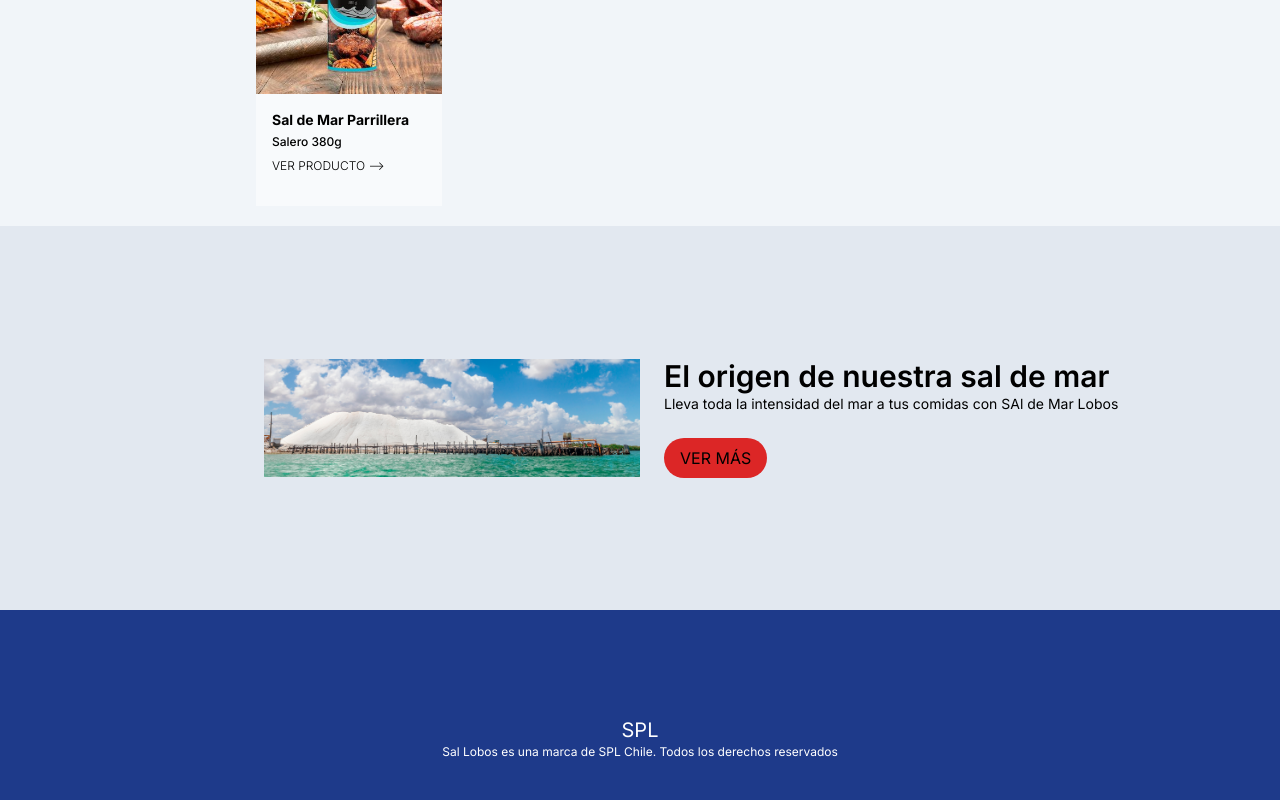
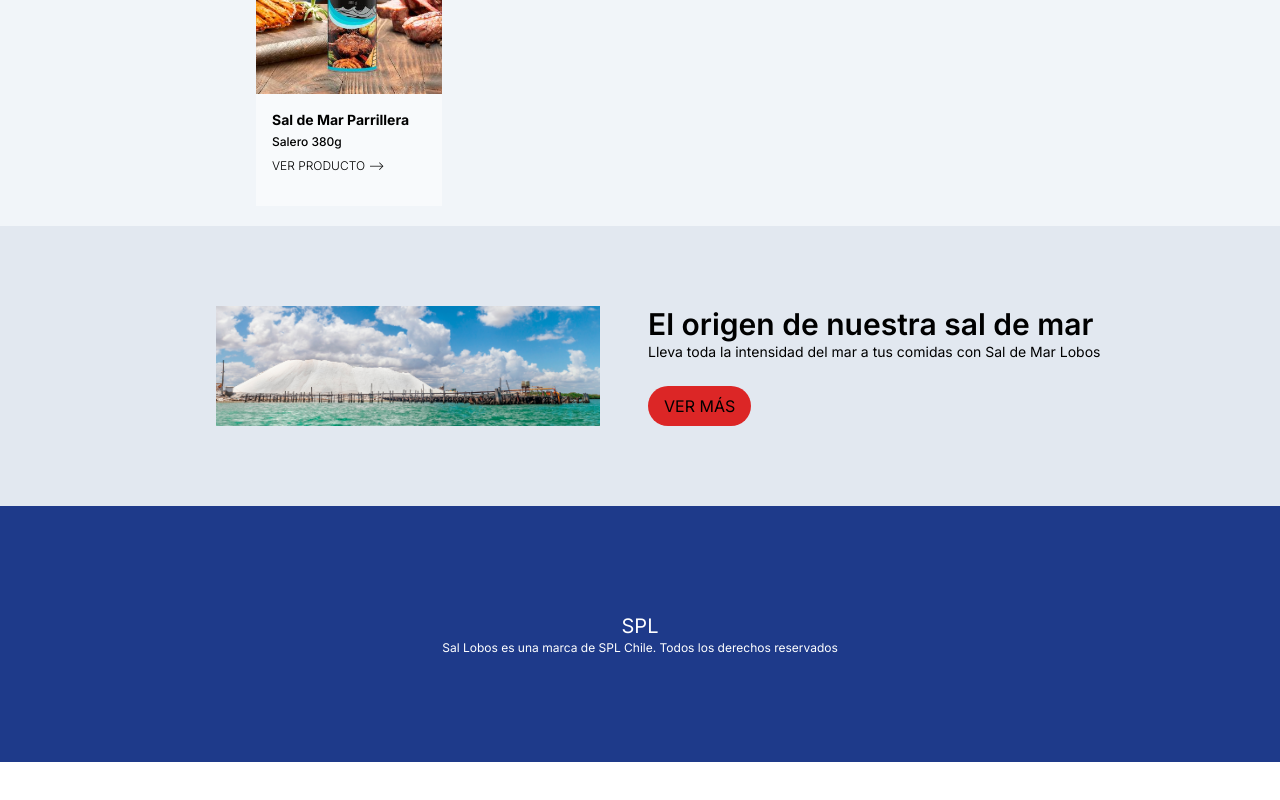
Before and after one commit to fronux2/rumi-store, a Next.js app: page /sal-mar in a window 1280 px wide. Shown: the part 846-1646 px from the top of the page. After the commit the page ends 1608 px from the top, so only its background shows below. Built offline with nearby package versions, Linux system fonts and the light colour scheme.

Commit message:
corregida los estilos de la parte inferior de pagina sal mar

```diff
--- a/src/app/sal-mar/page.tsx
+++ b/src/app/sal-mar/page.tsx
@@ -46,14 +46,14 @@ export default function SalDeMar () {
                   return <Card3 key={card3.titulo} pathUrl={card3.imagen} titulo={card3.titulo} descripcion={card3.descripcion} />
                 })}
               </main>
-              <section className='md:p-6 bg-slate-200 md:flex md:flex-row md:items-center md:h-96'>
-                <div className='md:w-[50%] md:pl-60'>
+              <section className='bg-slate-200 grid grid-cols-1 md:grid-cols-2 md:py-10 items-center'>
+                <div className='m-10 lg:pl-44'>
                   <Image src={mar6} alt='' width={1440} height={800}/>
                 </div>
 
-                <div className='p-6'>
+                <div className='p-6 pl-16 md:pl-2'>
                   <h1 className='text-3xl font-semibold'>El origen de nuestra sal de mar</h1>
-                  <p className='text-sm'>Lleva toda la intensidad del mar a tus comidas con SAl de Mar Lobos</p>
+                  <p className='text-sm'>Lleva toda la intensidad del mar a tus comidas con Sal de Mar Lobos</p>
                   <button className='rounded-full bg-red-600 px-4 py-2 mt-6 whitespace-nowrap'>VER MÁS</button>
                 </div>
               </section>
```
